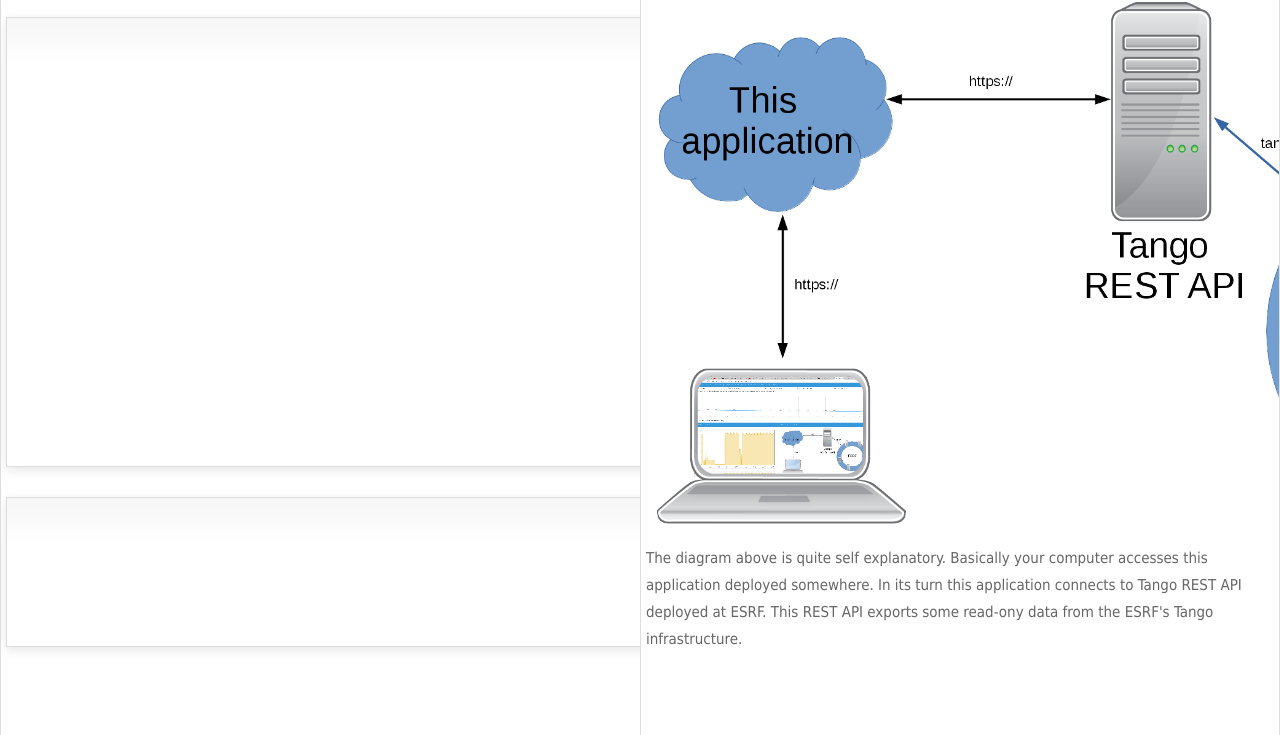
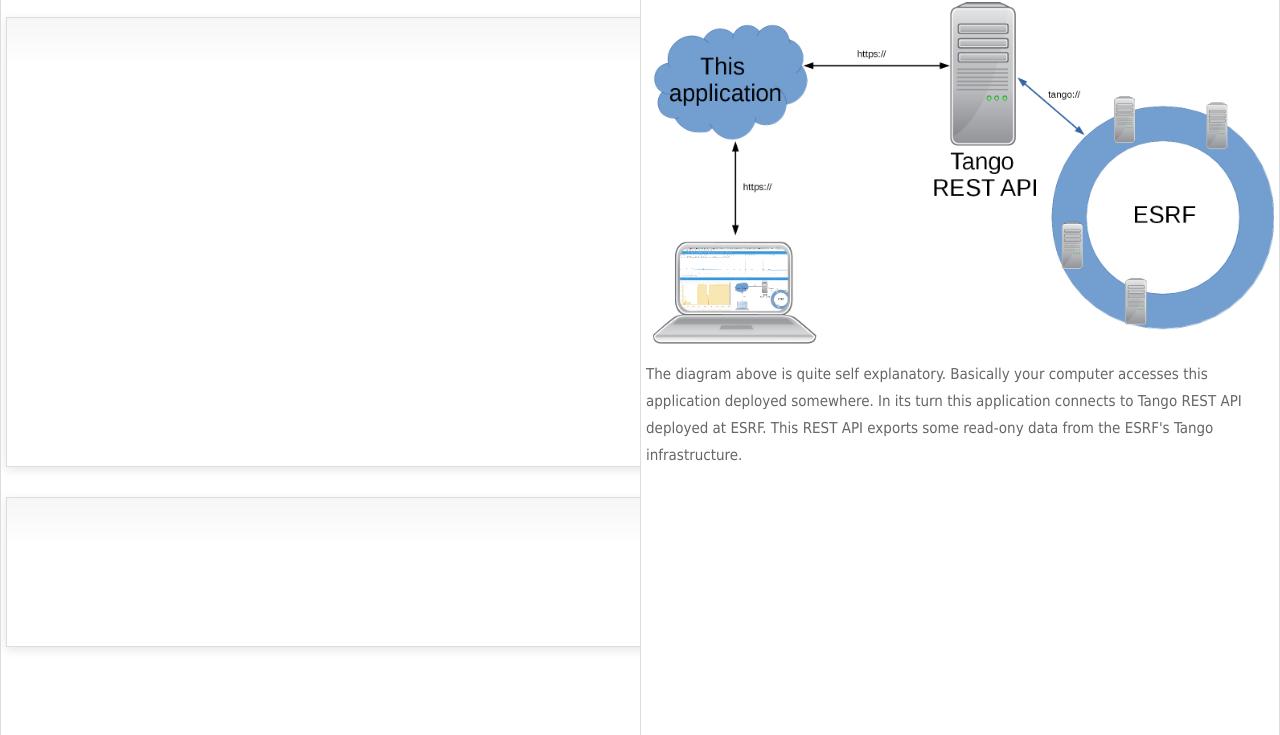
Before and after one commit to Ingvord/tango-controls.demo, a plain HTML site: page index.html in a window 1280 px wide. Shown: the part 506-1241 px from the top of the page. Drawn offline with Linux system fonts and the light colour scheme; no server answers; a web font is replaced by a local one.

Commit message:
Update index.html

```diff
--- a/index.html
+++ b/index.html
@@ -6,8 +6,8 @@
     <style>
         img.demo {
             display: block;
-            max-width: 960px;
-            max-height: 720px;
+            max-width: 100%;
+            max-height: 100%;
             width: auto;
             height: auto;
         }
```
